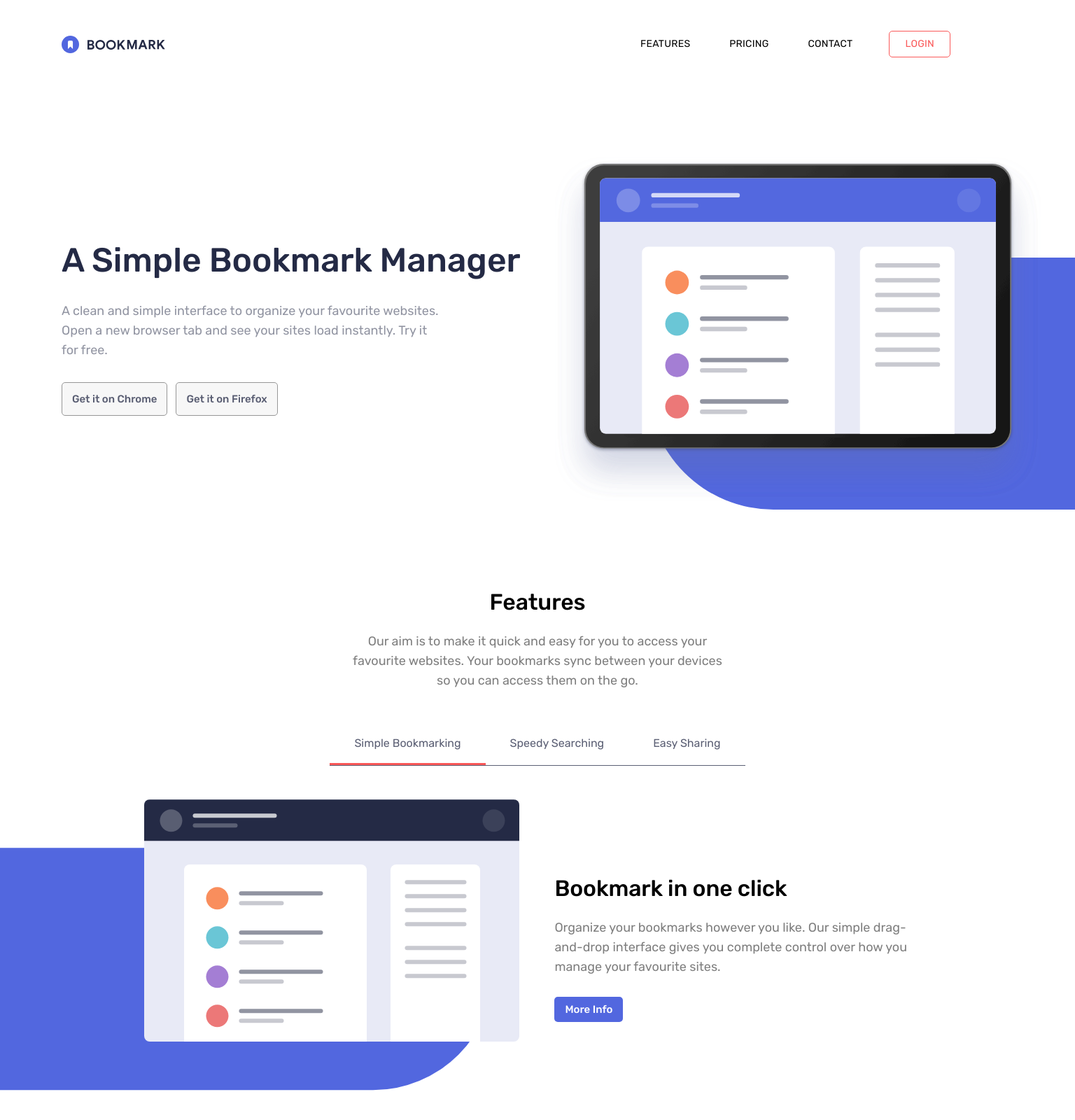
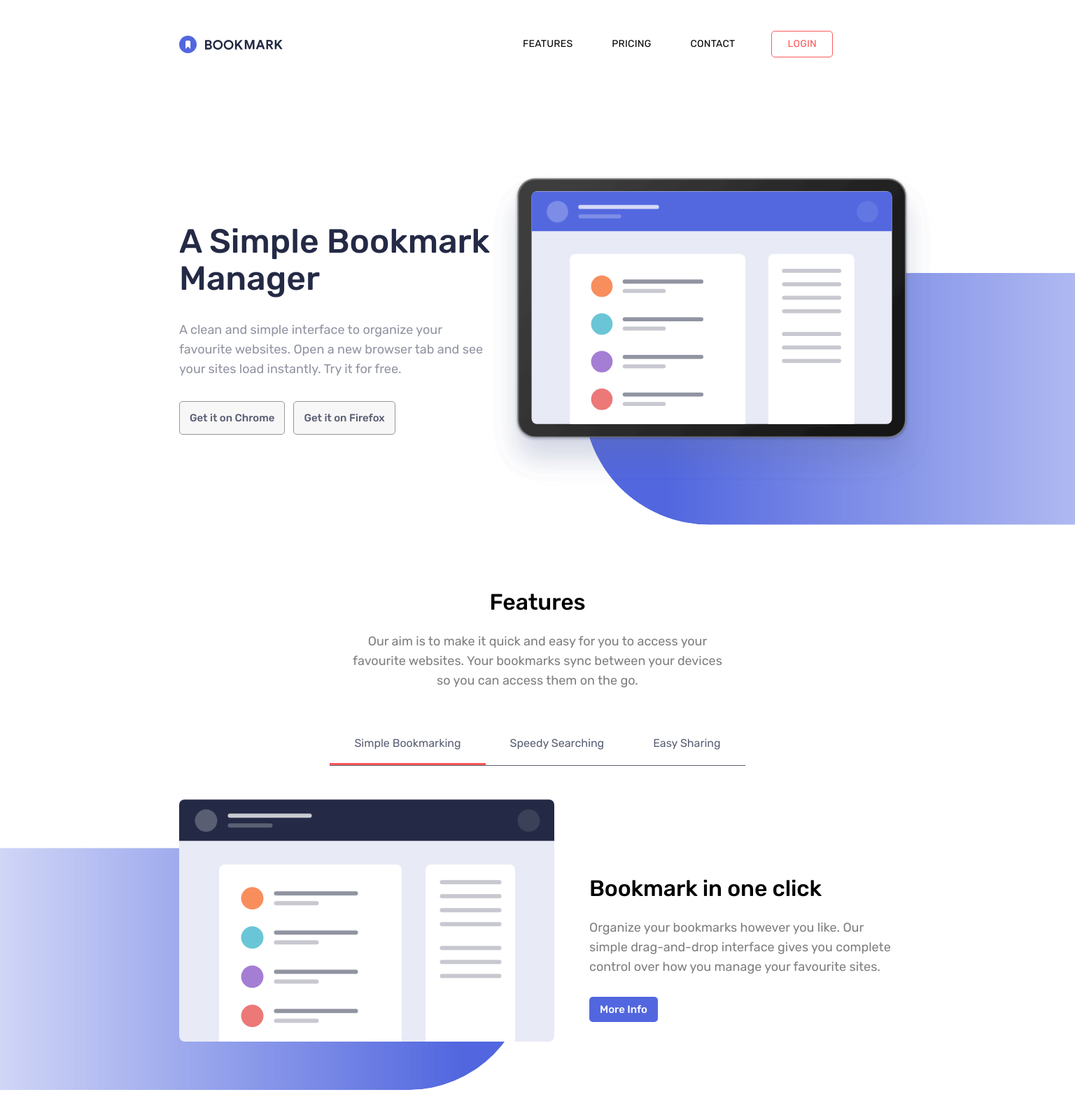
Before and after one commit to barriedirk/frontend-mentor-exercise-25-bookmark-landing-page, a website with bundled scripts: page project/src/index.html in a window 1536 px wide. Shown: the top 1600 px of the page at 70% size. Built offline with nearby package versions, Linux system fonts and the light colour scheme.

Commit message:
adding styles for blue background

```diff
--- a/project/src/tailwind-css/input.css
+++ b/project/src/tailwind-css/input.css
@@ -4,8 +4,8 @@
 
 @import "./base/typography.css";
 
+@import "./utilities/section";
 @import "./utilities/container.css";
-@import "./utilities/section";
 
 @import "./components/figure.css";
 @import "./components/button.css";
--- a/project/src/tailwind-css/layout/features.css
+++ b/project/src/tailwind-css/layout/features.css
@@ -76,3 +76,23 @@
     transform: translateX(-50%) translateY(20%);
   }
 }
+
+@media screen and (min-width: 90em) {
+  .features__figure::after {
+    mask-image: linear-gradient(
+      to right,
+      transparent 0%,
+      black 90%,
+      black 100%
+    );
+    -webkit-mask-image: linear-gradient(
+      to right,
+      transparent 0%,
+      black 90%,
+      black 100%
+    );
+
+    border-top-left-radius: 0;
+    border-bottom-left-radius: 0;
+  }
+}
--- a/project/src/tailwind-css/layout/hero.css
+++ b/project/src/tailwind-css/layout/hero.css
@@ -91,3 +91,17 @@
     justify-content: flex-start;
   }
 }
+
+@media screen and (min-width: 90em) {
+  .hero__figure::after {
+    mask-image: linear-gradient(to left, transparent 0%, black 90%, black 100%);
+    -webkit-mask-image: linear-gradient(
+      to left,
+      transparent 0%,
+      black 90%,
+      black 100%
+    );
+    border-top-right-radius: 0;
+    border-bottom-right-radius: 0;
+  }
+}
--- a/project/src/tailwind-css/utilities/container.css
+++ b/project/src/tailwind-css/utilities/container.css
@@ -1,3 +1,9 @@
 .container {
-  @apply mx-auto max-w-full lg:max-w-1440;
+  @apply mx-auto max-w-full;
 }
+
+@media screen and (min-width: 75em) {
+  .container {
+    max-width: 1200px;
+  }
+}
--- a/project/tailwind.config.js
+++ b/project/tailwind.config.js
@@ -1,15 +1,6 @@
 export default {
   content: ["./src/**/*.{html,js}"],
   safelist: [],
-  theme: {
-    extend: {
-      spacing: {
-        90: "90px",
-      },
-      maxWidth: {
-        1440: "90rem", // ✅ Custom class: max-w-1440
-      },
-    },
-  },
+  theme: {},
   plugins: [],
 };
```
Also changed, not shown: project/src/css/main.css.
